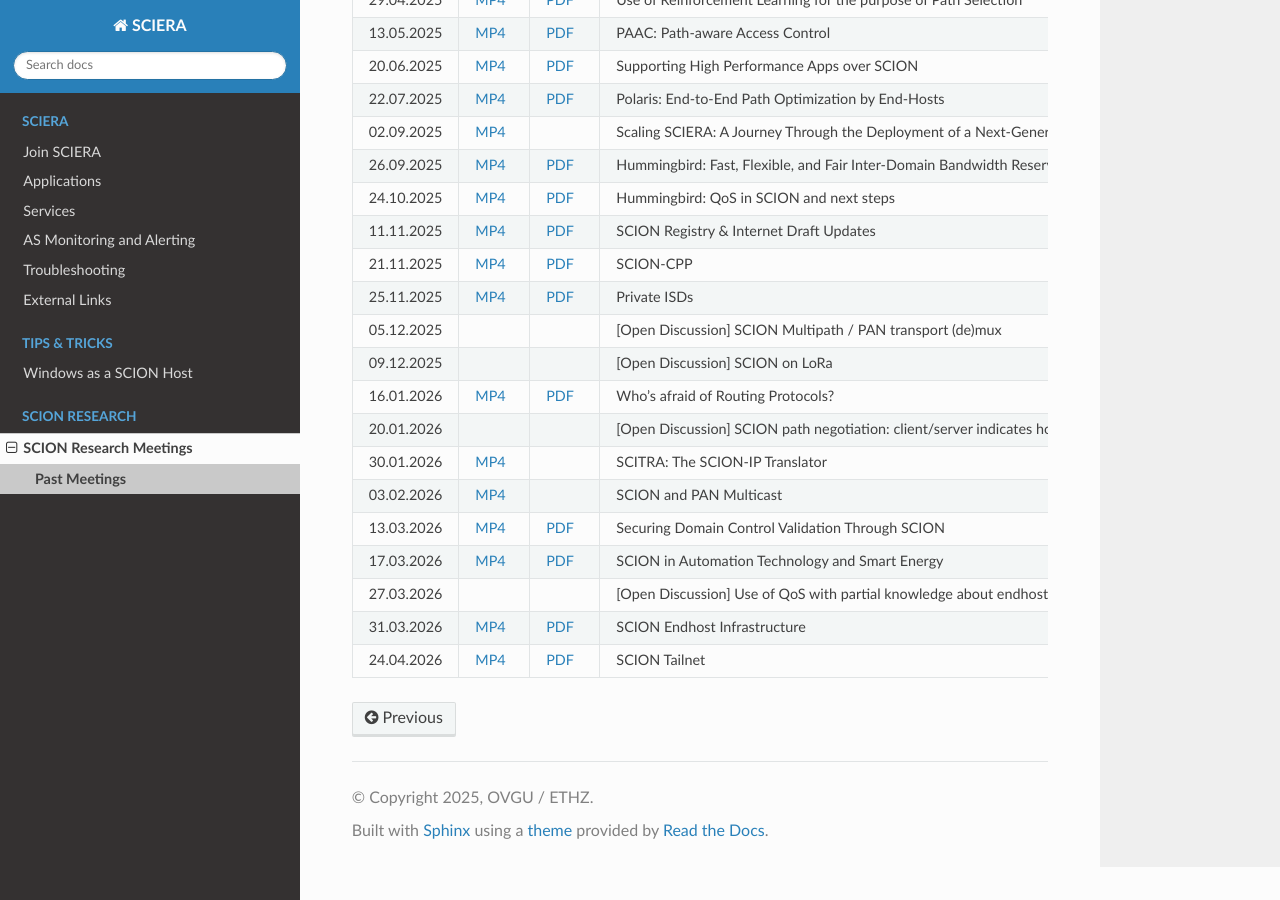
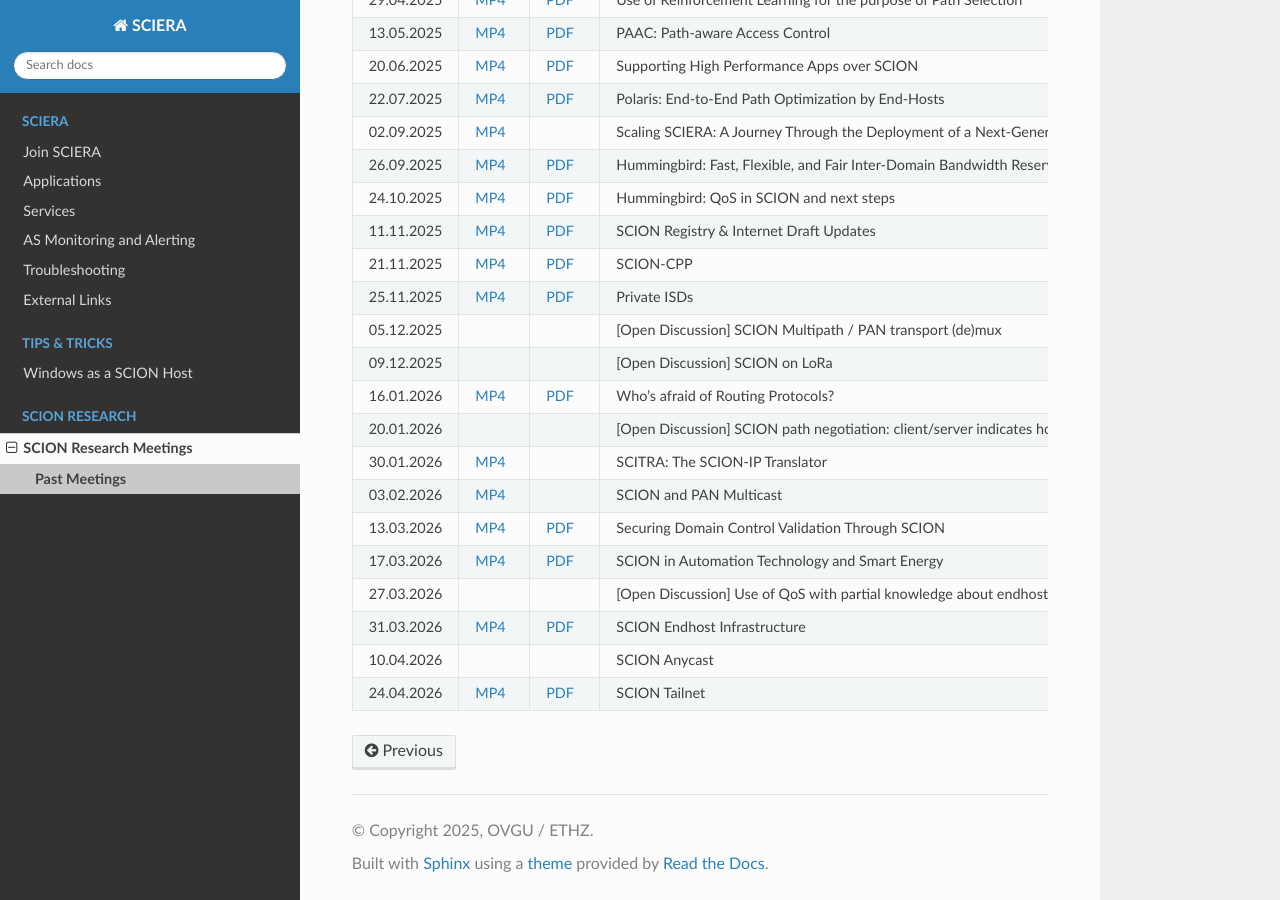
Before and after one commit to netsys-lab/scion-education-network-documentation, a Sphinx documentation site: the page built from docs/source/scion-research/meetings/past.rst, in a window 1280 px wide and 900 px high, scrolled down 950 px. Built offline with Sphinx 7.4.7 and the Read the Docs theme 3.1.0, drawn with Linux system fonts in a browser that asks for light colours.

Commit message:
Just the title and presenters.

```diff
--- a/docs/source/scion-research/meetings/past.rst
+++ b/docs/source/scion-research/meetings/past.rst
@@ -261,6 +261,12 @@
       - SCION Endhost Infrastructure
       - Stefan Dietiker (Anapaya)
       -
+    * - 10.04.2026
+      -
+      -
+      - SCION Anycast
+      - Marco Pioppini (ETH Zurich) and Robin Wehner (OVGU Magdeburg)
+      -
     * - 24.04.2026
       - `MP4 <https://drive.google.com/file/d/1ufEyctaKB8BtfKuEeTrOE2l6E63zZr4o/view>`__
       - `PDF <https://drive.google.com/file/d/1kqgXnno4Pxe7EvE9oPp6e09YQL0Kupwh/view>`__
```
